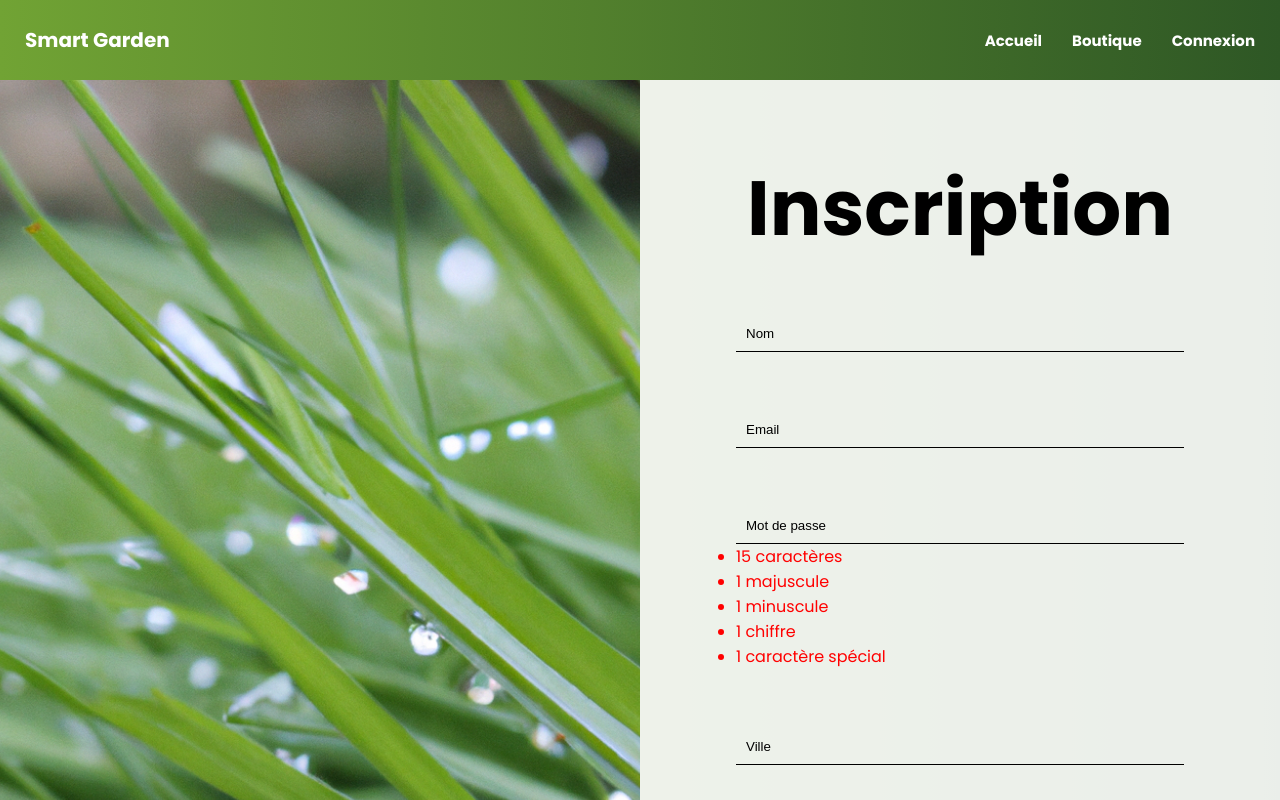
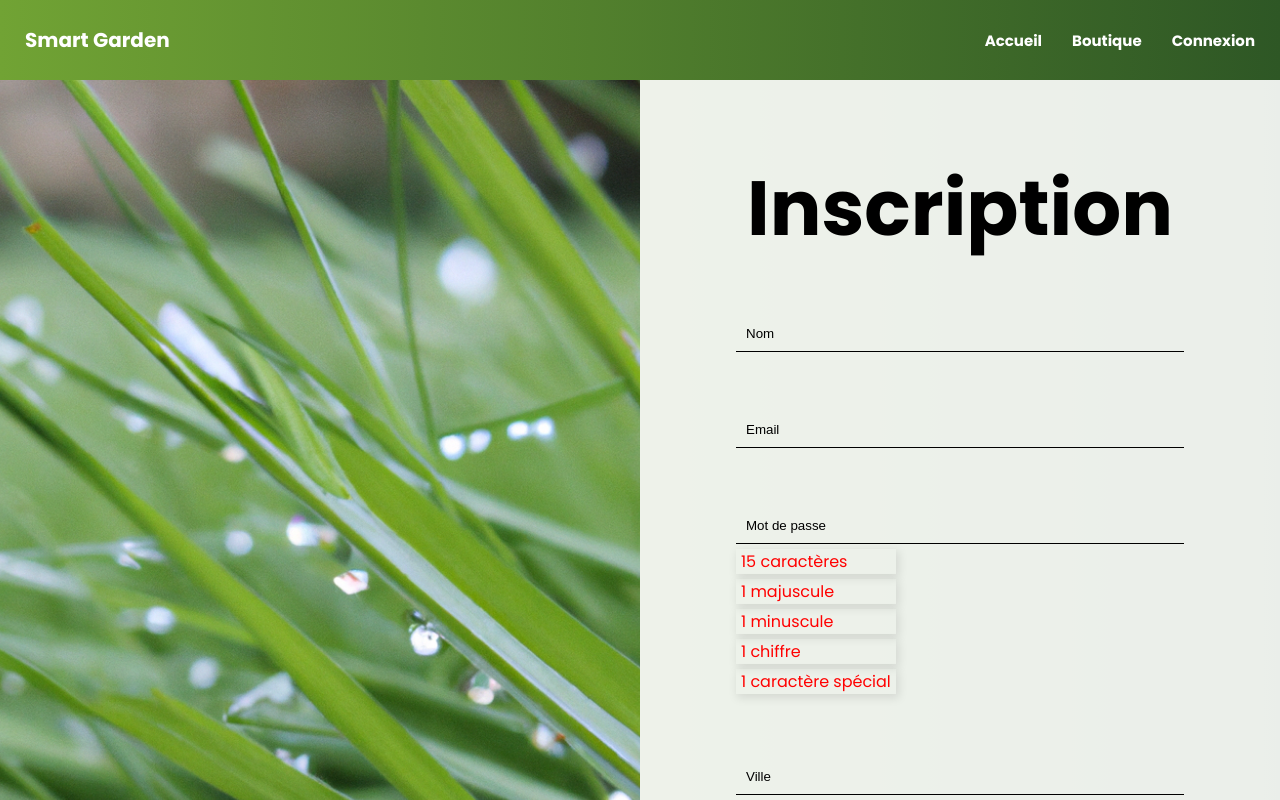
Before and after one commit to itsme-Alex/smartgarden-next-app, a Next.js app: page /register in a window 1280 px wide. Shown: the top 800 px of the page. Built offline with nearby package versions, Linux system fonts and the light colour scheme; no server answers.

Commit message:
feat(app): wip

```diff
--- a/app/register/page.js
+++ b/app/register/page.js
@@ -88,26 +88,36 @@ export default function Register() {
               />
               <ul className={styles.passwordRequirements}>
                 <li
-                  className={passwordValidations.minLength ? styles.valid : ""}
+                  className={
+                    passwordValidations.minLength ? styles.valid : styles.card
+                  }
                 >
                   15 caractères
                 </li>
                 <li
-                  className={passwordValidations.upperCase ? styles.valid : ""}
+                  className={
+                    passwordValidations.upperCase ? styles.valid : styles.card
+                  }
                 >
                   1 majuscule
                 </li>
                 <li
-                  className={passwordValidations.lowerCase ? styles.valid : ""}
+                  className={
+                    passwordValidations.lowerCase ? styles.valid : styles.card
+                  }
                 >
                   1 minuscule
                 </li>
-                <li className={passwordValidations.number ? styles.valid : ""}>
+                <li
+                  className={
+                    passwordValidations.number ? styles.valid : styles.card
+                  }
+                >
                   1 chiffre
                 </li>
                 <li
                   className={
-                    passwordValidations.specialChar ? styles.valid : ""
+                    passwordValidations.specialChar ? styles.valid : styles.card
                   }
                 >
                   1 caractère spécial
--- a/styles/authenticate/authenticate.module.scss
+++ b/styles/authenticate/authenticate.module.scss
@@ -89,9 +89,19 @@
 .passwordRequirements {
   font-family: "Poppins-Regular";
   color: rgb(255, 0, 0);
+  width: fit-content;
+  margin-top: 5px;
+
+  list-style-type: none;
 
   .valid {
     display: none;
+  }
+  .card {
+    width: 100%;
+    box-shadow: 2px 3px 10px 1px rgba(0, 0, 0, 0.1);
+    margin-bottom: 5px;
+    padding: 0 5px;
   }
 }
 
```
